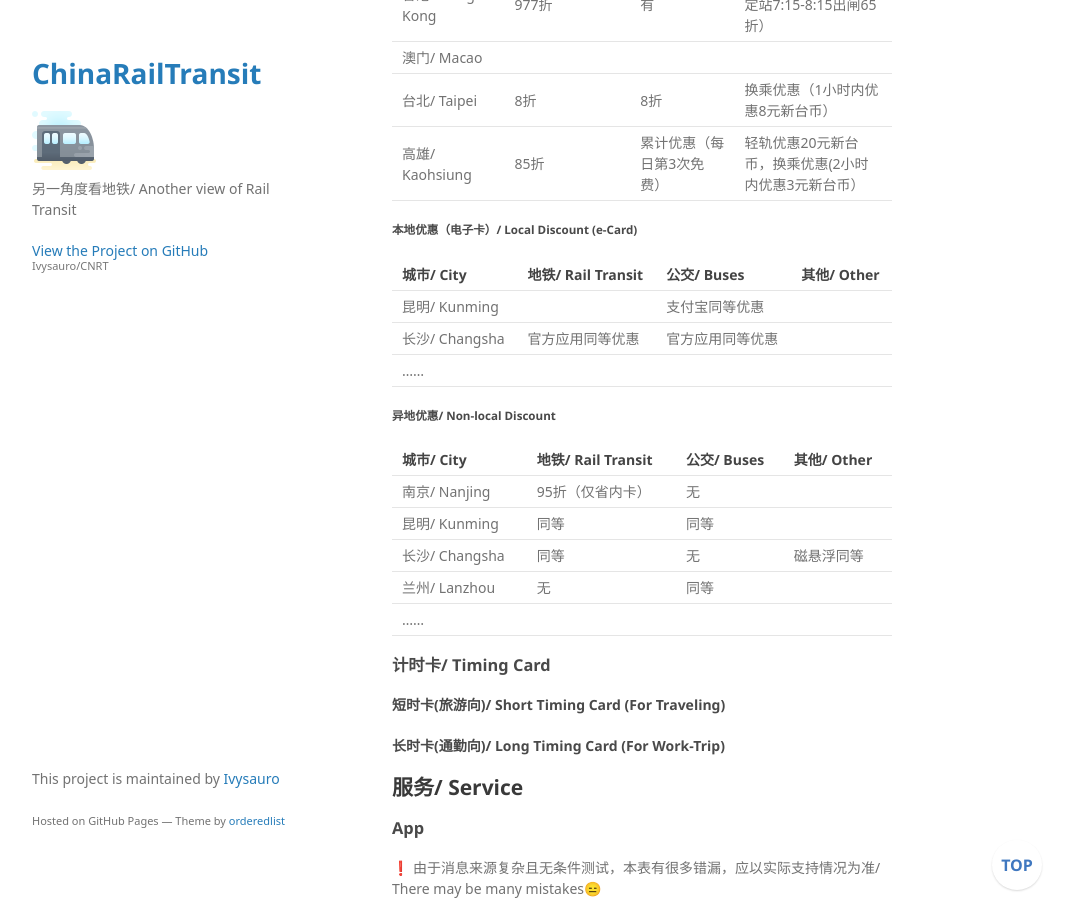
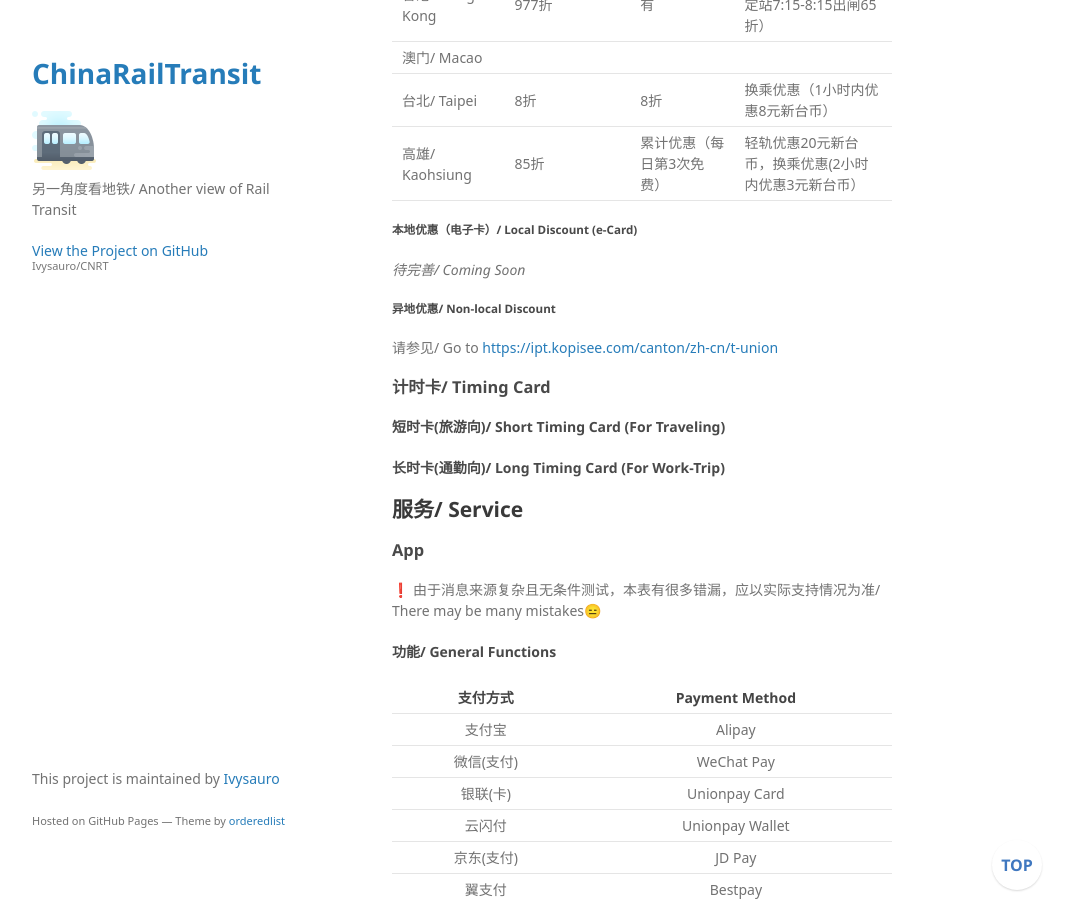
Before and after one commit to Ivysauro/CNRT, a Jekyll site: the page built from data/General Operations.md, in a window 1280 px wide and 900 px high, scrolled down 4017 px. Shown: the whole window, without its empty margins (178-1249 px from the left). Built offline with Jekyll 4.4.1, drawn with Linux system fonts in a browser that asks for light colours; some web fonts are replaced; our own code applies the rules of GitHub Pages for plain Markdown files; a script that is not in the unit is left out.

Commit message:
🍊添加外链

```diff
--- a/data/General Operations.md
+++ b/data/General Operations.md
@@ -104,21 +104,11 @@
 
 ##### 本地优惠（电子卡）/ Local Discount (e-Card)
 
-| 城市/ City | 地铁/ Rail Transit | 公交/ Buses | 其他/ Other |
-| :- | :- | :- | :- |
-| 昆明/ Kunming | | 支付宝同等优惠 |
-| 长沙/ Changsha | 官方应用同等优惠 | 官方应用同等优惠 |
-| …… |
+*待完善/ Coming Soon*
 
 ##### 异地优惠/ Non-local Discount
 
-| 城市/ City | 地铁/ Rail Transit | 公交/ Buses | 其他/ Other |
-| :- | :- | :- | :- |
-| 南京/ Nanjing | 95折（仅省内卡） | 无 |
-| 昆明/ Kunming | 同等 | 同等 |
-| 长沙/ Changsha | 同等 | 无 | 磁悬浮同等 |
-| 兰州/ Lanzhou | 无 | 同等 |
-| …… |
+请参见/ Go to <https://ipt.kopisee.com/canton/zh-cn/t-union>
 
 ### 计时卡/ Timing Card
 
```
Also changed, not shown: other parts of data/General Operations.md (+1 -1 lines).
